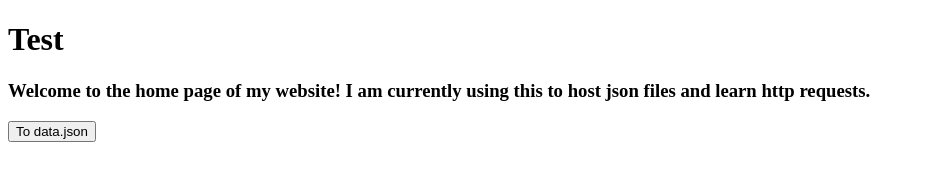
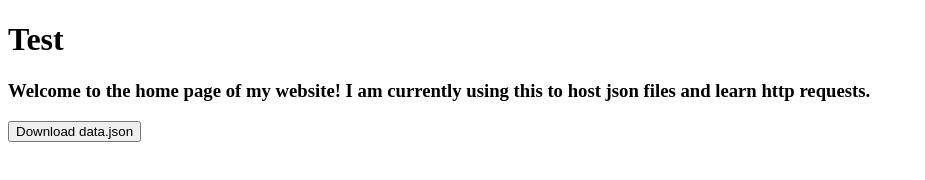
Before and after one commit to KitCatLoaf/nssOS, a plain HTML site: page index.html in a window 1280 px wide. Shown: the whole page, without its empty margins (0-925 px from the left). Drawn offline with Linux system fonts and the light colour scheme.

Commit message:
Update index.html

```diff
--- a/index.html
+++ b/index.html
@@ -9,6 +9,6 @@
     <main>
       <h1>Test</h1>
       <h3>Welcome to the home page of my website! I am currently using this to host json files and learn http requests.</h3>
-      <button href="https://kitcatloaf.github.io/nssOS/data.json">To data.json</button>
+      <button onclick="window.location.href='https://kitcatloaf.github.io/nssos/data.json'">Download data.json</button>
   </body>
 </html>
```
